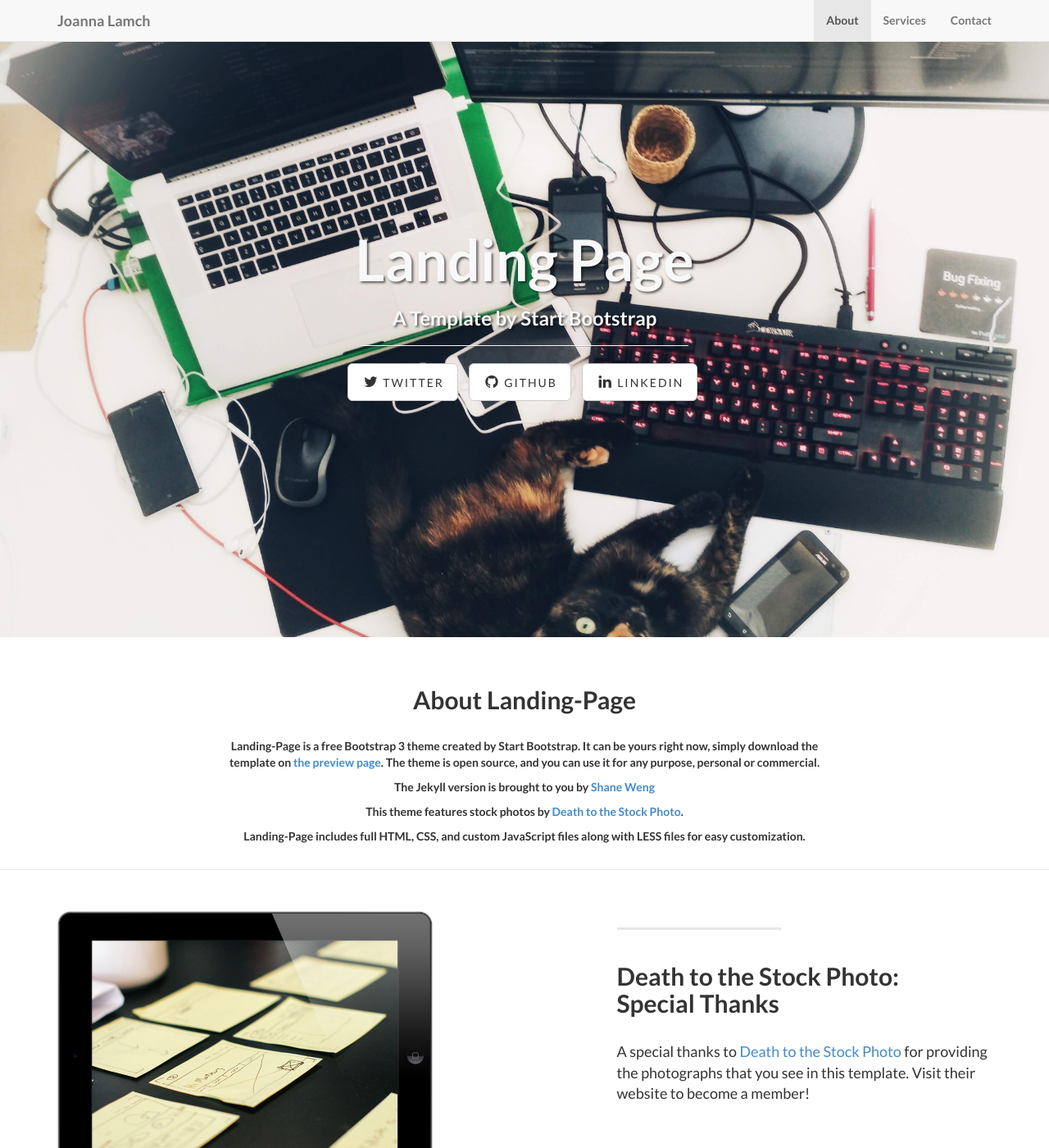
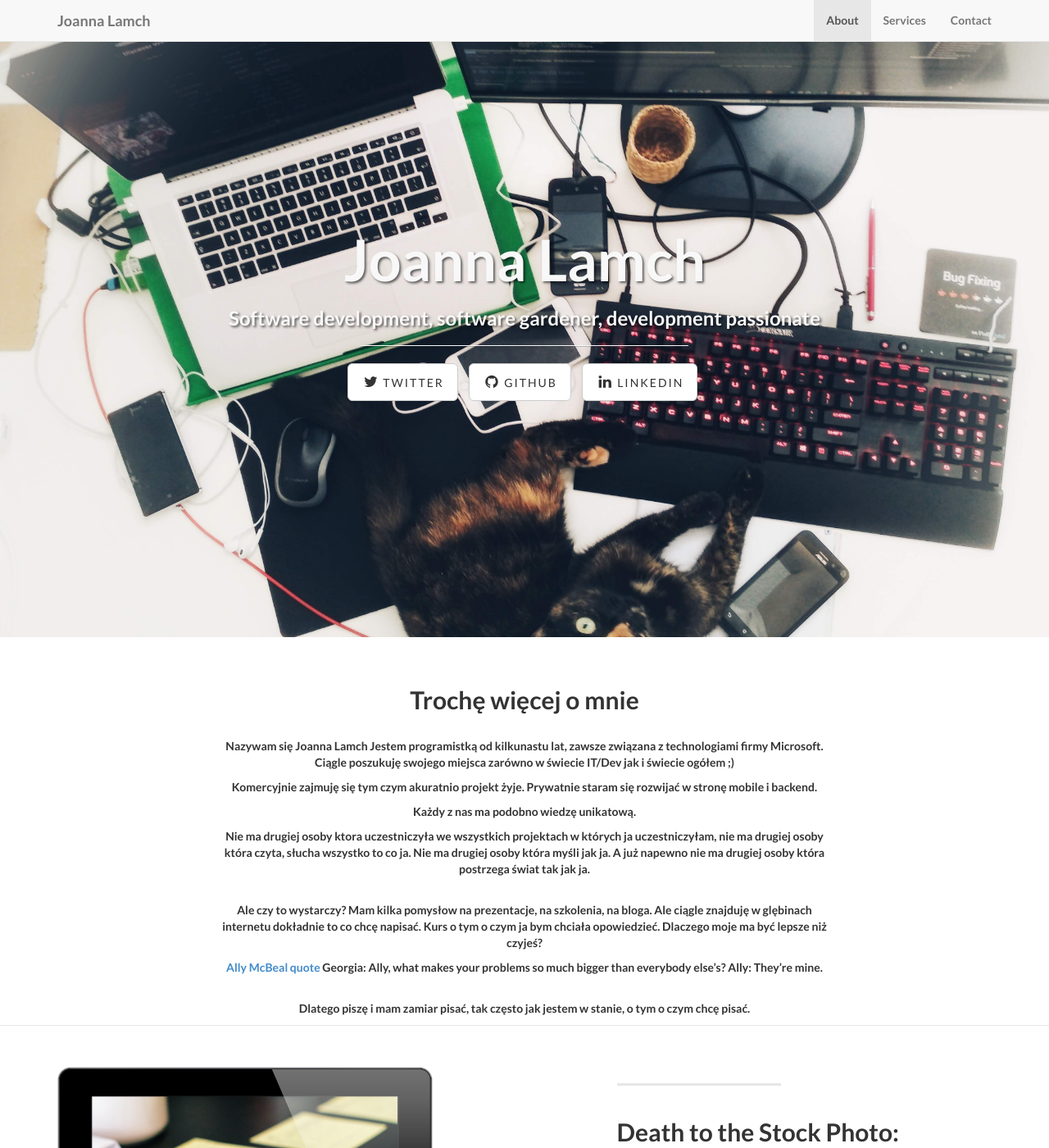
Before and after one commit to jlamch/LandingPage, a Jekyll site: the page built from index.html, in a window 1280 px wide and 1400 px high. Shown: the whole window at 82% size. Built offline with Jekyll 4.4.1, drawn with Linux system fonts in a browser that asks for light colours; nearby versions of some CDN libraries; library files that are not in the unit come from our copies.

Commit message:
about, index

```diff
--- a/_includes/about.html
+++ b/_includes/about.html
@@ -3,13 +3,40 @@
         <div class="row">
             <div class="col-lg-8 col-lg-offset-2">
               <br/><br/>
-              <h2>About Landing-Page</h2>
+              <h2>Trochę więcej o mnie</h2>
               <br/>
-                <p>Landing-Page is a free Bootstrap 3 theme created by Start Bootstrap. It can be yours right now, simply download the template on <a href="http://startbootstrap.com/template-overviews/landing-page/">the preview page</a>. The theme is open source, and you can use it for any purpose, personal or commercial.</p>
-                <p>The Jekyll version is brought to you by <a href="https://github.com/swcool">Shane Weng</a></p>
-                <p>This theme features stock photos by <a href="http://join.deathtothestockphoto.com//">Death to the Stock Photo</a>.</p>
-                <p>Landing-Page includes full HTML, CSS, and custom JavaScript files along with LESS files for easy customization.</p>
+              <p>
+                  Nazywam się Joanna Lamch Jestem programistką od kilkunastu lat, zawsze związana z technologiami firmy Microsoft.
+                  Ciągle poszukuję swojego miejsca zarówno w świecie IT/Dev jak i świecie ogółem ;)
+              </p>
+              <p>
+                  Komercyjnie zajmuję się tym czym akuratnio projekt żyje. Prywatnie staram się rozwijać w stronę mobile i backend.
+              </p>
+                <!--
+                    Ten blog jest moim sposobem na wykraczanie poza własną strefę komfortu. Staram się pisać jak znajdę coś fajnego, uczę się czegoś nowego lub gdzieś byłam o czym warto wspomnieć, niestety ostatnio mam dziwnie mało wolnego czasu aby pisać ;).
+                -->
+                <p>
+                    Każdy z nas ma podobno wiedzę unikatową.
+                </p>
+                <p>
+                    Nie ma drugiej osoby ktora uczestniczyła we wszystkich projektach w których ja uczestniczyłam, nie ma drugiej osoby która czyta, słucha wszystko to co ja.
+                    Nie ma drugiej osoby która myśli jak ja. A już napewno nie ma drugiej osoby która postrzega świat tak jak ja.
+                </p>
                 <br/>
+                <p>
+                    Ale czy to wystarczy? Mam kilka pomysłow na prezentacje, na szkolenia, na bloga.
+                    Ale ciągle znajduję w glębinach internetu dokładnie to co chcę napisać.
+                    Kurs o tym o czym ja bym chciała opowiedzieć. Dlaczego moje ma być lepsze niż czyjeś?
+                </p>
+                <p>
+                    <a href="http://quotegeek.com/television-quotes/ally-mcbeal/874/">Ally McBeal quote</a>
+                    Georgia: Ally, what makes your problems so much bigger than everybody else’s?
+                    Ally: They’re mine.
+                </p>
+                <br/>
+                <p>
+                    Dlatego piszę i mam zamiar pisać, tak często jak jestem w stanie, o tym o czym chcę pisać.
+                </p>
               </div>
         </div>
     </section>
--- a/index.html
+++ b/index.html
@@ -1,5 +1,5 @@
 ---
 layout: default
-title: Landing Page
-subTitle: A Template by Start Bootstrap
+title: Joanna Lamch
+subTitle: Software development, software gardener, development passionate
 ---
```
